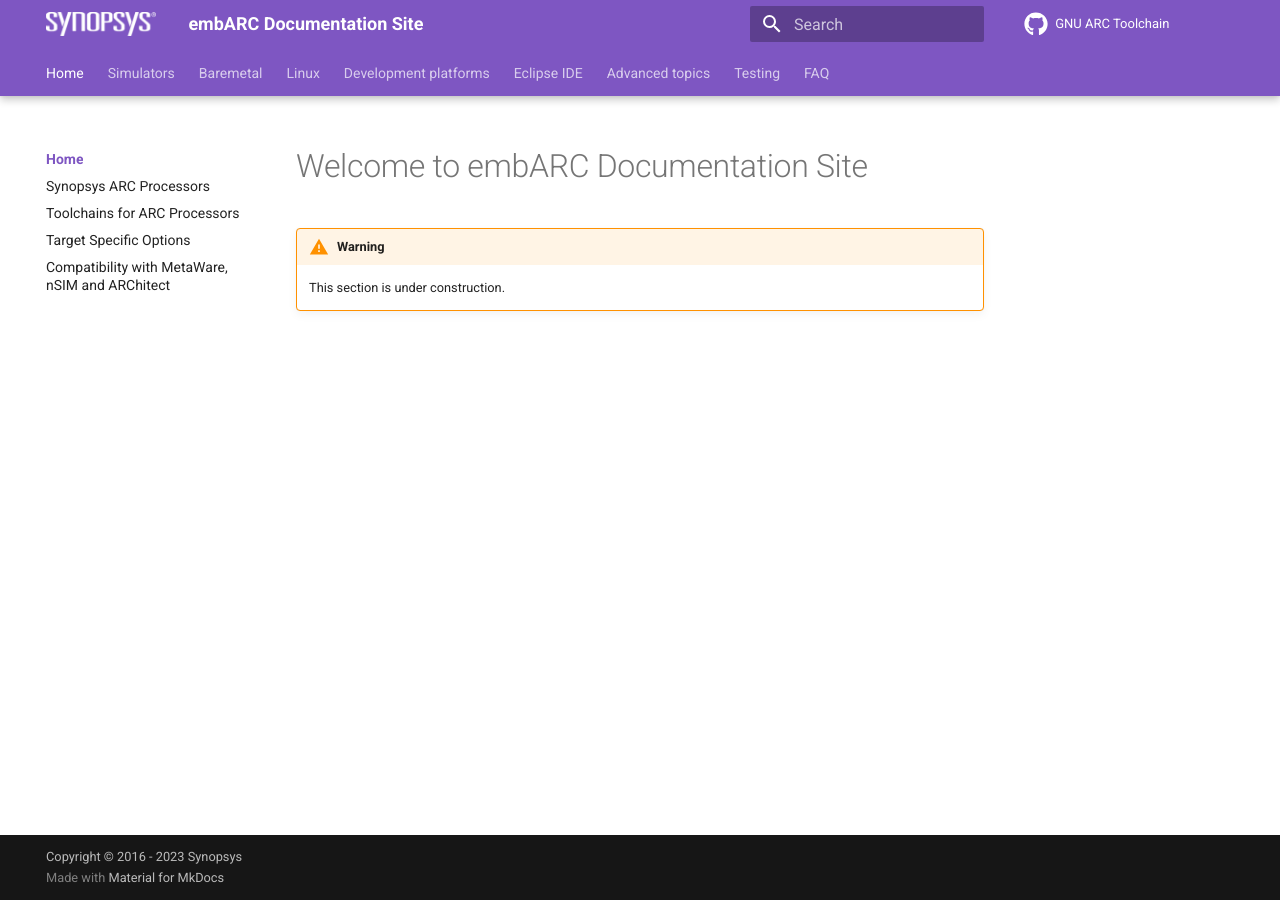
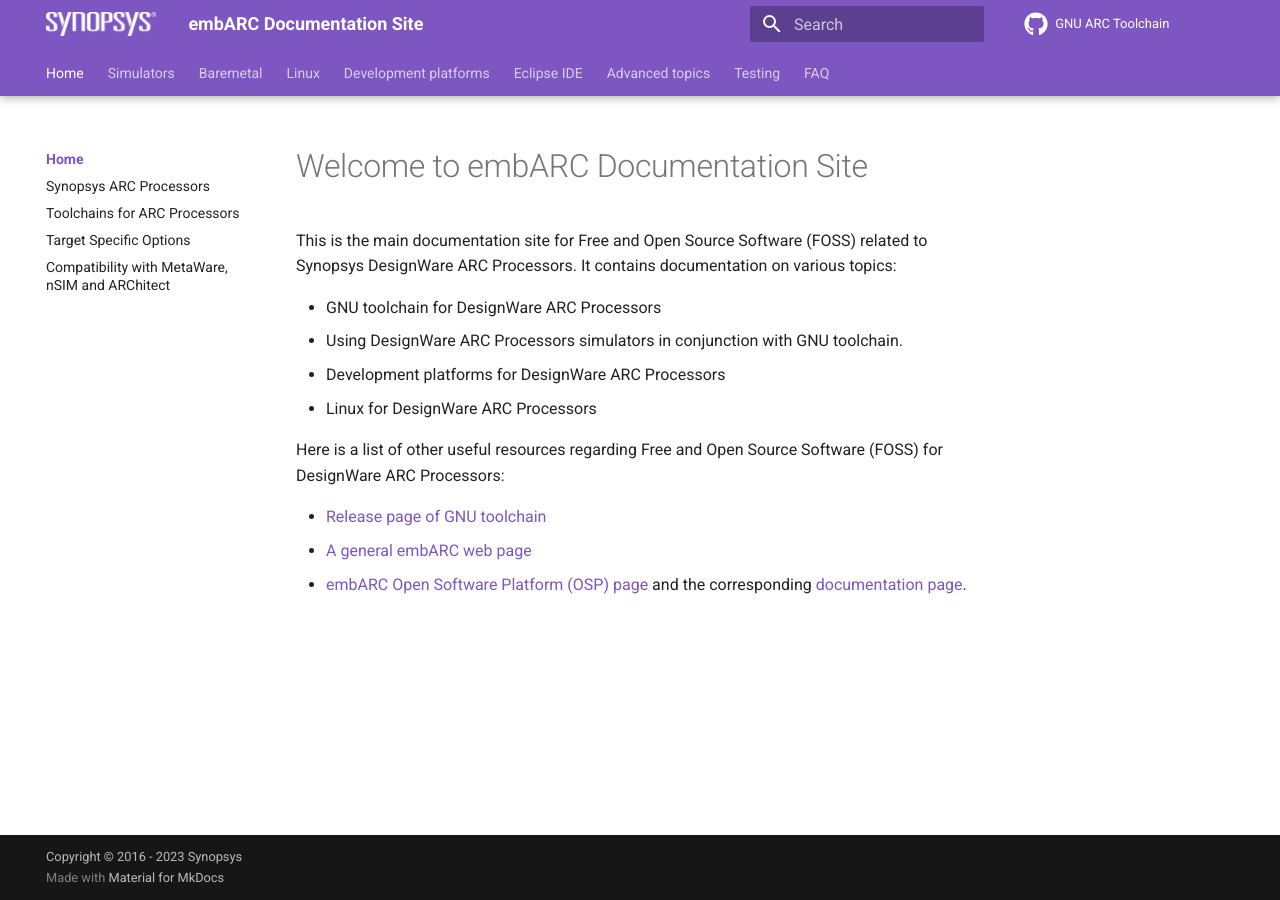
Before and after one commit to foss-for-synopsys-dwc-arc-processors/documentation, an MkDocs documentation site: the page built from docs/index.md, in a window 1280 px wide. Built offline with MkDocs 1.6.1 and Material for MkDocs 9.7.7, drawn with Linux system fonts in a browser that asks for light colours; comment, search, counter and statistics services are not loaded; the version menu is left out.

Commit message:
Update main page

```diff
--- a/docs/index.md
+++ b/docs/index.md
@@ -1,5 +1,18 @@
 # Welcome to embARC Documentation Site
 
-!!! warning
+This is the main documentation site for Free and Open Source Software (FOSS)
+related to Synopsys DesignWare ARC Processors. It contains documentation on
+various topics:
 
-    This section is under construction.
+* GNU toolchain for DesignWare ARC Processors
+* Using DesignWare ARC Processors simulators in conjunction with GNU toolchain.
+* Development platforms for DesignWare ARC Processors
+* Linux for DesignWare ARC Processors
+
+Here is a list of other useful resources regarding Free and Open Source Software
+(FOSS) for DesignWare ARC Processors:
+
+* [Release page of GNU toolchain](https://github.com/foss-for-synopsys-dwc-arc-processors/toolchain/releases)
+* [A general embARC web page](https://embarc.org)
+* [embARC Open Software Platform (OSP) page](https://embarc.org/project/embarc-open-software-platform-osp/)
+  and the corresponding [documentation page](https://foss-for-synopsys-dwc-arc-processors.github.io/embarc_osp/doc/build/html/index.html).
```
